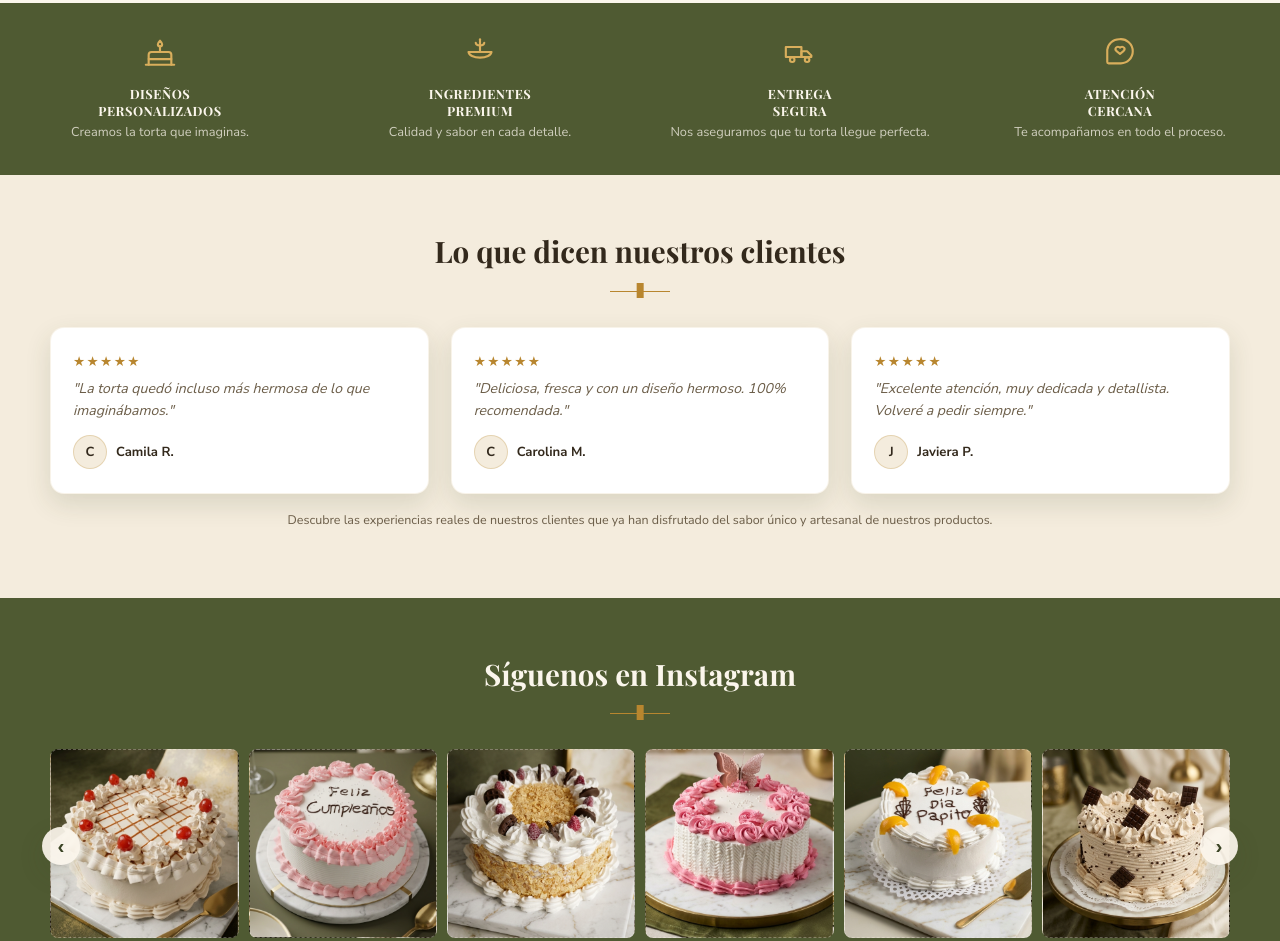
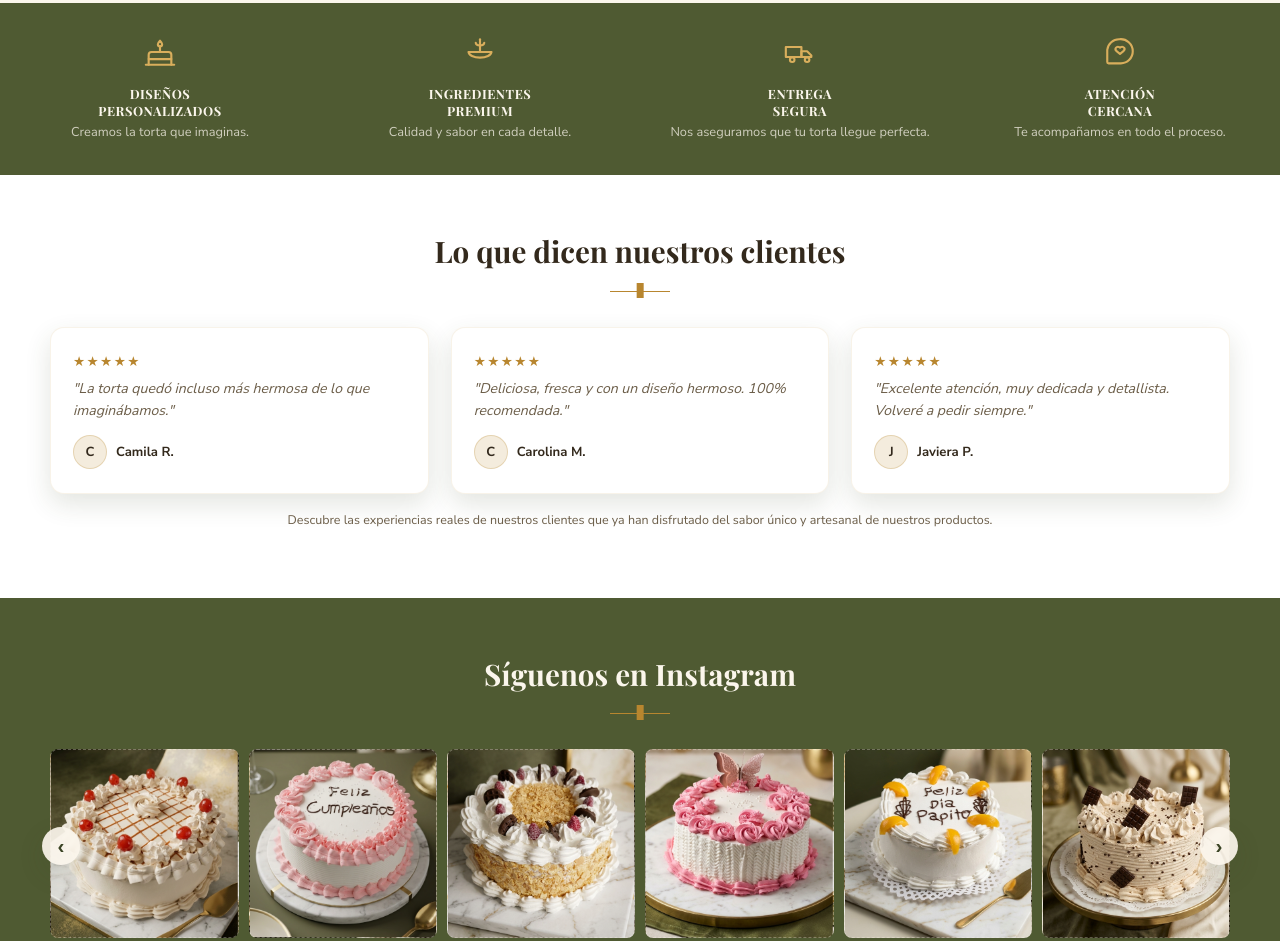
Before and after one commit to andylgonza-lab/antojitos-dulces, a website: page index.html in a window 1280 px wide. Shown: the part 1552-2493 px from the top of the page. Drawn offline with nearby package versions, Linux system fonts and the light colour scheme; no server answers; a web font is replaced by a local one.

```diff
--- a/css/styles.css
+++ b/css/styles.css
@@ -53,7 +53,7 @@ ul{ padding:0; margin:0; list-style:none; }
 .section__inner{ max-width: var(--container); margin:0 auto; }
 .section--cream{ background: var(--cream); }
 .section--olive{ background: var(--olive); }
-.section--soft{ background: var(--cream-soft); }
+.section--soft{ background: var(--white); }
 
 .eyebrow{
   font-family: var(--font-script);
```
